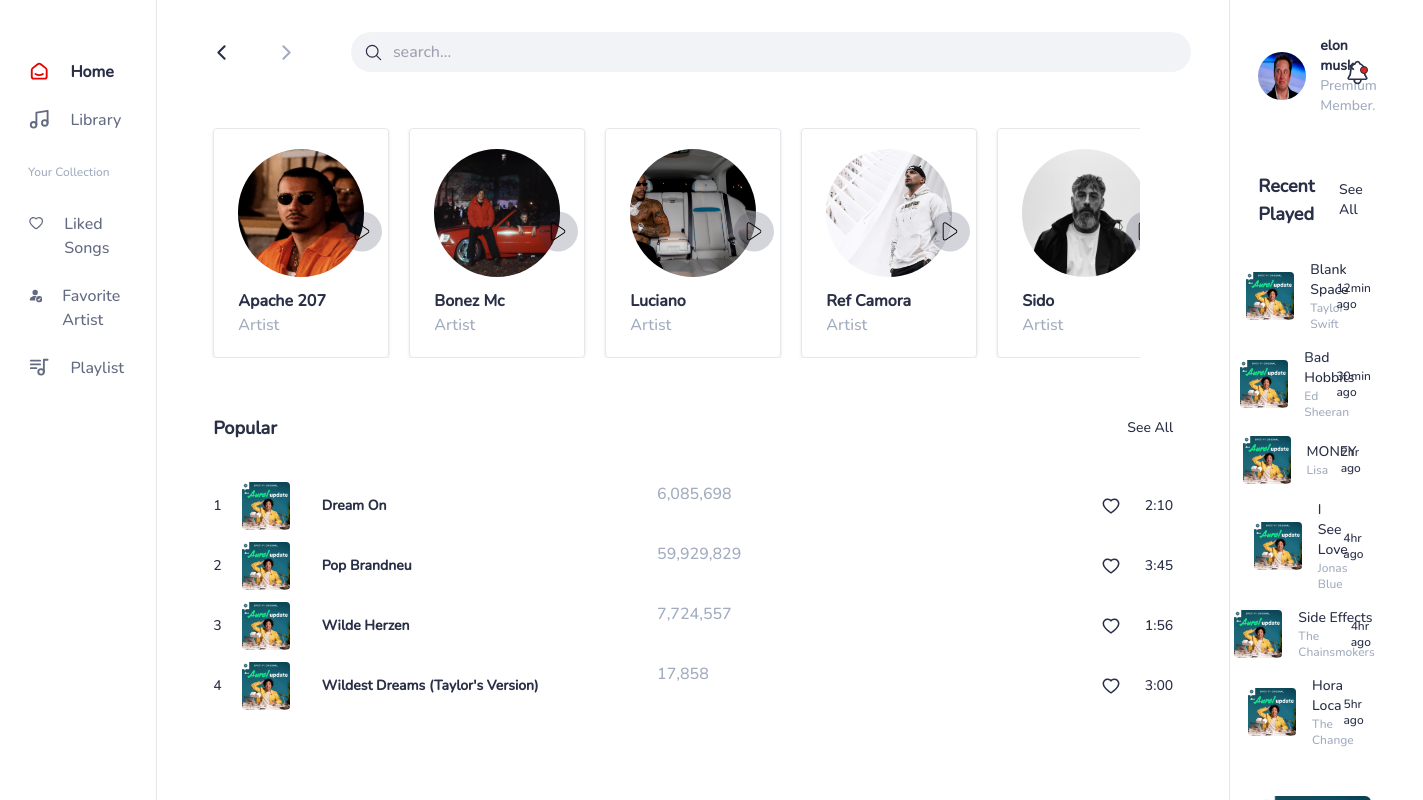
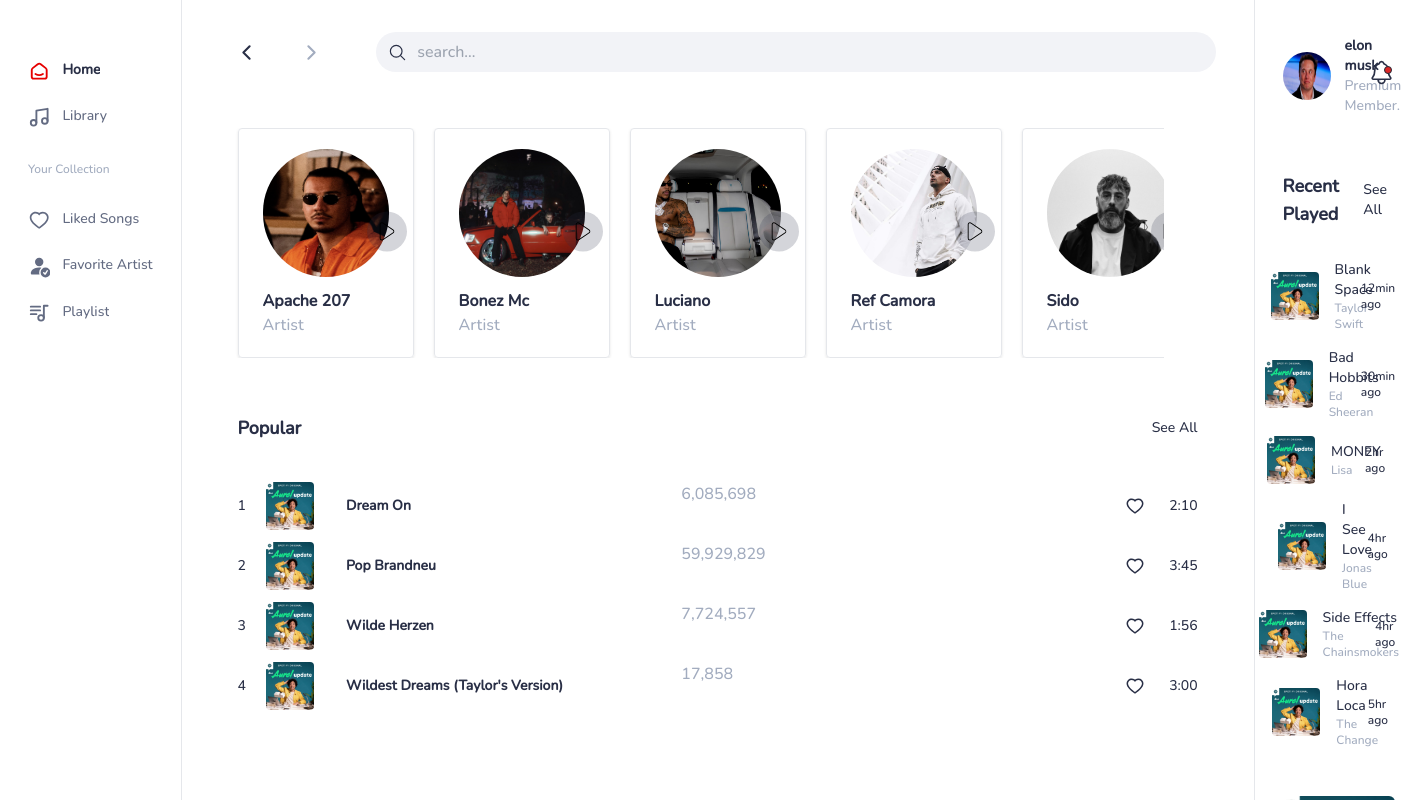
Before and after one commit to mhmd-bagha/music-player-client, a Next.js app: page / in a window 1280 px wide. Shown: the top 800 px of the page, 1423 px wide, since content can reach past the window. Built offline with nearby package versions, Linux system fonts and the light colour scheme.

Commit message:
feat: complete menu responsive

```diff
--- a/components/menu/menu.jsx
+++ b/components/menu/menu.jsx
@@ -33,7 +33,7 @@ const Menu = () => {
     return (
         <>
             {/* open button */}
-            <button className="flex relative lg:hidden top-10 left-5" onClick={() => setOpenMenu(true)}>
+            <button className="flex relative lg:hidden top-10 left-6" onClick={() => setOpenMenu(true)}>
                 <HiBars3 size={25} className="color-gunmetal"/>
             </button>
             <div
@@ -42,39 +42,42 @@ const Menu = () => {
                 <button className="block lg:hidden float-right" onClick={() => setOpenMenu(false)}>
                     <VscChromeClose size={25} className="color-gunmetal"/>
                 </button>
+                {/* menu items */}
                 <div className="mb-5">
                     <div className='my-6'>
                         <NavLink href="/" className={style.menu_items} activeClassName={style.active}>
                             <TbSmartHome/>
-                            <p className="pl-5">Home</p>
+                            <p className={`text-sm truncate pl-5 lg:pl-2 xl:pl-3 transition ease-in duration-500`}>Home</p>
                         </NavLink>
                     </div>
                     <div className='my-6'>
                         <NavLink href="/library" className={style.menu_items} activeClassName={style.active}>
                             <FiMusic/>
-                            <p className="pl-5">Library</p>
+                            <p className={`text-sm truncate pl-5 lg:pl-2 xl:pl-3 transition ease-in duration-500`}>Library</p>
                         </NavLink>
                     </div>
                 </div>
                 <div className="mb-5">
-                    <p className="text-sm color-crayola py-2 text-xs">Your Collection</p>
+                    <p className={`text-sm lg:text-xs color-crayola py-2`}>Your Collection</p>
                     <div className='my-6'>
                         <NavLink href="/liked-songs" className={style.menu_items} activeClassName={style.active}>
                             <AiOutlineHeart/>
-                            <p className="pl-5">Liked Songs</p>
+                            <p className={`text-sm truncate pl-5 lg:pl-2 xl:pl-3 transition ease-in duration-500`}>Liked
+                                Songs</p>
                         </NavLink>
                     </div>
                     <div className='my-6'>
                         <NavLink href="/favorite-artist" className={style.menu_items}
                                  activeClassName={style.active}>
                             <BsPersonFillCheck/>
-                            <p className="pl-5">Favorite Artist</p>
+                            <p className={`text-sm truncate pl-5 lg:pl-2 xl:pl-3 transition ease-in duration-500`}>Favorite
+                                Artist</p>
                         </NavLink>
                     </div>
                     <div className='my-6'>
                         <NavLink href="/playlist" className={style.menu_items} activeClassName={style.active}>
                             <TbPlaylist/>
-                            <p className="pl-5">Playlist</p>
+                            <p className={`text-sm truncate pl-5 lg:pl-2 xl:pl-3 transition ease-in duration-500`}>Playlist</p>
                         </NavLink>
                     </div>
                 </div>
```
